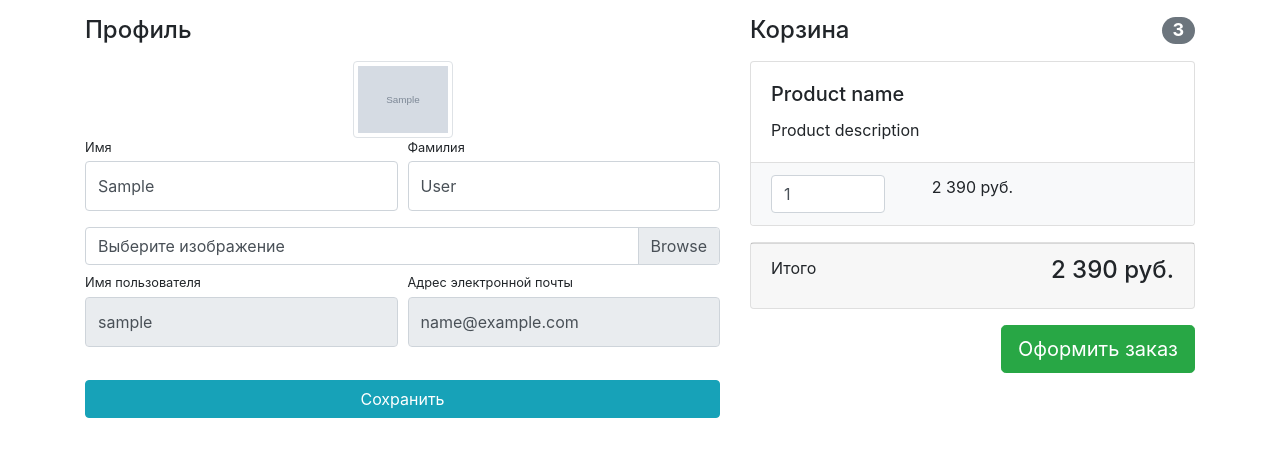
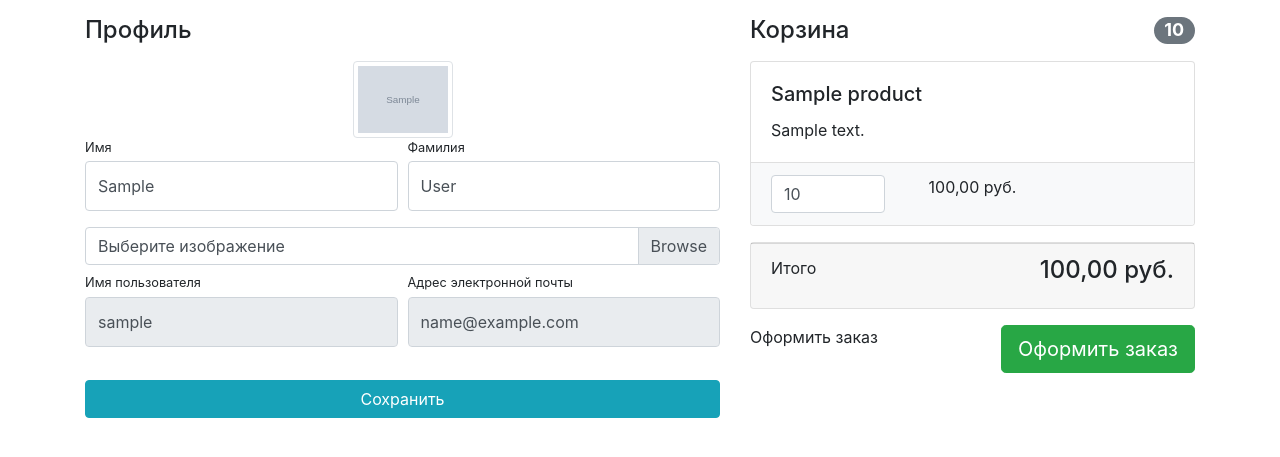
Before and after one commit to Zaxemy/Store, a Django app: page /users/profile/ in a window 1280 px wide. Shown: the part 56-513 px from the top of the page. Run offline with Django 5.2, Linux system fonts and the light colour scheme; a user stored in the database is signed in; tables that the repository leaves empty hold one stand-in row (values such as "Sample post"); grey boxes marked "Sample" are stand-in pictures; some libraries are stand-ins or nearby versions.

Commit message:
Adding products to basket

```diff
--- a/products/models.py
+++ b/products/models.py
@@ -1,4 +1,6 @@
 from django.db import models
+from users.models import User
+
 
 # Create your models here.
 
@@ -27,3 +29,14 @@ class Products(models.Model):
 
     def __str__(self):
         return f'{self.name} | {self.category}'
+
+
+class Basket(models.Model):
+    user = models.ForeignKey(to=User, on_delete=models.CASCADE)
+    product = models.ForeignKey(to=Products, on_delete=models.CASCADE)
+    quantity = models.PositiveSmallIntegerField(default=0)
+    created_timestamp = models.DateTimeField(auto_now_add=True)
+    def __str__(self):
+        return f"Корзина для: {self.user.username} | Продукт: {self.products.name}"
+    def sum(self):
+        return self.product.price * self.quantity
--- /dev/null
+++ b/products/templates/products/baskets.html
@@ -0,0 +1,51 @@
+{% if baskets %}
+    <h4 class="mt-3 mb-3 d-flex justify-content-between align-items-center mb-3">
+        Корзина <span class="badge badge-secondary badge-pill">{{ total_quantity }}</span>
+    </h4>
+    {% for basket in baskets %}
+        <div class="card mb-3">
+            <div class="card-body">
+                <h5 class="card-title">{{basket.product.name}}</h5>
+                <p class="card-text">{{ basket.product.description }}</p>
+            </div>
+            <ul class="list-group list-group-flush">
+                <li class="list-group-item bg-light">
+                    <div class="row text-center">
+                        <div class="col-lg-4">
+                            <input name="basketID" type="number" class="form-control"
+                                value="{{basket.quantity}}" min="0">
+                        </div>
+                        <div class="col-lg-4">{{basket.sum}} руб.</div>
+                        <div class="col-lg-4">
+                            <a href="{% url "products:basket_remove" basket.id %}">
+                                <i class="fas fa-trash"></i>
+                            </a>
+                        </div>
+                    </div>
+                </li>
+            </ul>
+        </div>
+
+
+
+    {% endfor %}
+
+
+
+
+    <div class="card mb-3">
+        <div class="card-footer">
+            <p class="float-left">Итого</p>
+            <h4 class="float-right">{{total_sum}} руб.</h4>
+        </div>
+    </div>
+    <a class="btn btn-success btn-lg float-right" href="../orders/order-create.html">
+        Оформить заказ
+    </a>
+
+{% else %}
+    <h4 class="mt-3 mb-3 text-center">
+        Корзина пуста
+    </h4>
+
+{% endif %}
--- a/products/templates/products/products.html
+++ b/products/templates/products/products.html
@@ -89,7 +89,10 @@
                                 <p class="card-text">{{product.description}}</p>
                             </div>
                             <div class="card-footer text-center">
-                                <button type="button" class="btn btn-outline-success">Отправить в корзину</button>
+                                <a class="btn btn-outline-success" href="{% url "products:basket_add" product.id %}">
+                                    Отправить в корзину
+                                </a>
+
                             </div>
                         </div>
                     </div>
--- a/products/urls.py
+++ b/products/urls.py
@@ -1,11 +1,14 @@
 from django.urls import path
 from products import views
-from products.views import products
+from products.views import products, basket_add, basket_remove
 
 
 app_name = 'products'
 
 
 urlpatterns = [
-    path('', views.products, name='index')
+    path('', views.products, name='index'),
+    path('baskets/add/<int:product_id>/', views.basket_add, name='basket_add'),
+    path('baskets/remove/<int:basket_id>/', views.basket_remove, name='basket_remove'),
+
 ]
--- a/users/templates/users/profile.html
+++ b/users/templates/users/profile.html
@@ -15,8 +15,11 @@
                 <h4 class="mt-3 mb-3">Профиль</h4>
                 <div class="col-lg-12 text-center">
                     <img width="100" height="100"
-                        src="{% if user.image %}
-                        {{user.image.url}}
+                        src="
+                        {% if user.image %}
+
+                            {{user.image.url}}
+
                         {% else %}
                         {% static "vendor/img/users/default_avatar.jpg" %}
 
@@ -65,39 +68,10 @@
                     </div>
                 </form>
             </div>
+
+
             <div class="col-lg-5">
-                <h4 class="mt-3 mb-3 d-flex justify-content-between align-items-center mb-3">
-                    Корзина <span class="badge badge-secondary badge-pill">3</span>
-                </h4>
-                <div class="card mb-3">
-                    <div class="card-body">
-                        <h5 class="card-title">Product name</h5>
-                        <p class="card-text">Product description</p>
-                    </div>
-                    <ul class="list-group list-group-flush">
-                        <li class="list-group-item bg-light">
-                            <div class="row text-center">
-                                <div class="col-lg-4">
-                                    <input name="basketID" type="number" class="form-control"
-                                        value="1" min="0">
-                                </div>
-                                <div class="col-lg-4">2 390 руб.</div>
-                                <div class="col-lg-4">
-                                    <a href="#">
-                                        <i class="fas fa-trash"></i>
-                                    </a>
-                                </div>
-                            </div>
-                        </li>
-                    </ul>
-                </div>
-                <div class="card mb-3">
-                    <div class="card-footer">
-                        <p class="float-left">Итого</p>
-                        <h4 class="float-right">2 390 руб.</h4>
-                    </div>
-                </div>
-                <a class="btn btn-success btn-lg float-right" href="../orders/order-create.html">
+                {% include "products/baskets.html" %}
                     Оформить заказ
                 </a>
             </div>
--- a/users/views.py
+++ b/users/views.py
@@ -3,6 +3,7 @@ from users.models import User
 from users.forms import UserLoginForm, UserRegistrationForm, UserProfileForm
 from django.contrib import auth, messages
 from django.urls import reverse
+from products.models import Basket
 
 
 # Create your views here.
@@ -46,7 +47,28 @@ def profile(request):
             return HttpResponseRedirect(reverse('users:profile'))
     else:
         form = UserProfileForm(instance=request.user)
-    context = {'title': 'Store - Профиль', 'form': form}
+
+
+    # NEW VERSION!!!!!
+    baskets = Basket.objects.filter(user=request.user)
+    total_sum = sum(basket.sum() for basket in baskets)
+    total_quantity = sum(basket.quantity for basket in baskets)
+
+
+    #OLD **SO BAD)))**
+    #total_sum = 0
+    #total_quantity = 0
+    #for basket in baskets:
+    #    total_sum += basket.sum()
+    #   total_quantity += basket.quantity
+
+    context = {
+        'title': 'Store - Профиль',
+        'form': form,
+        'baskets': Basket.objects.filter(user=request.user),
+        'total_sum': total_sum,
+        'total_quantity': total_quantity,
+        }
     return render(request, 'users/profile.html',context)
 
 
```
Also changed, not shown: products/views.py (+21 -3 lines), products/admin.py (line endings or trailing spaces), products/migrations/0002_basket.py (added), users/migrations/0002_alter_user_options.py (added).
